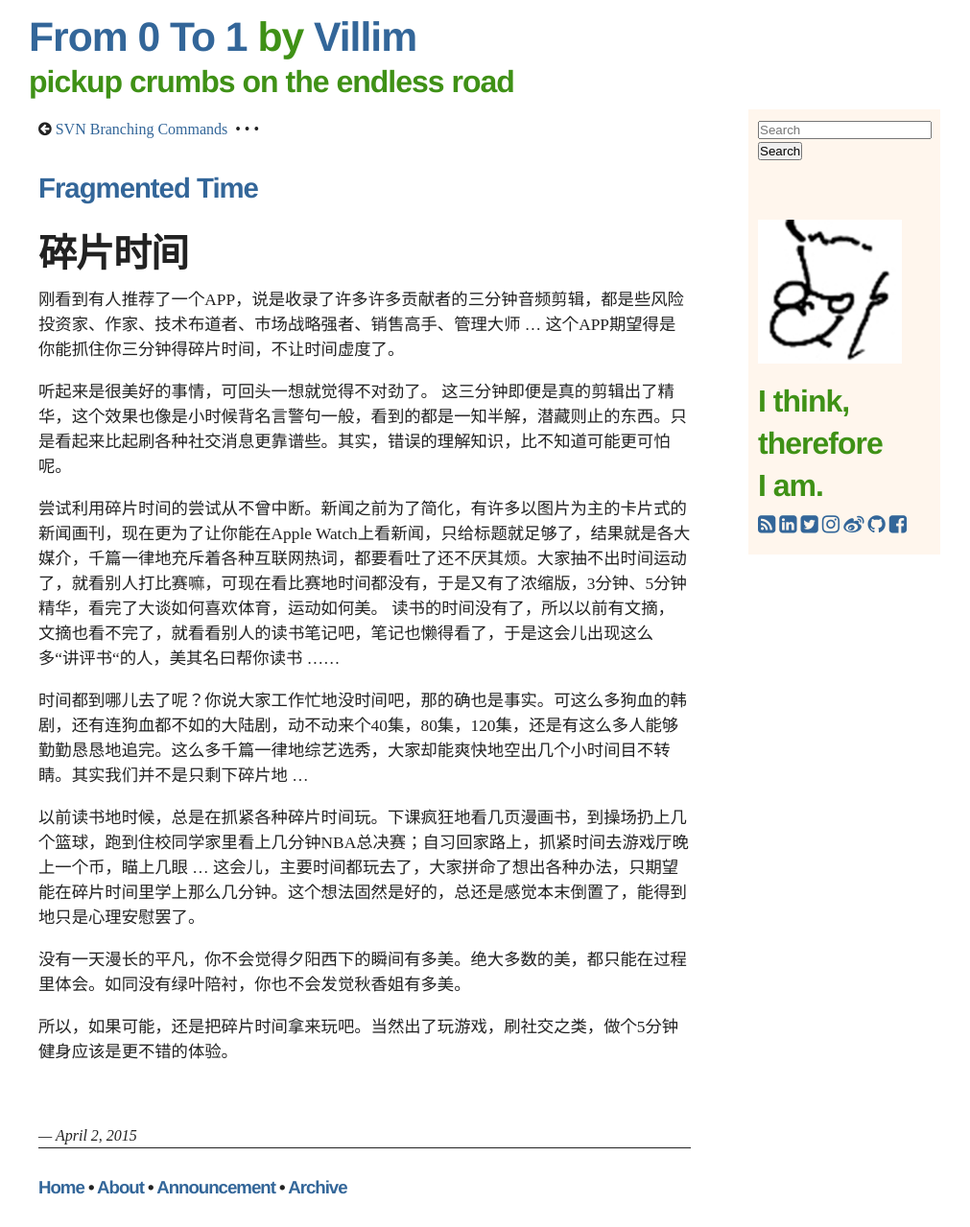
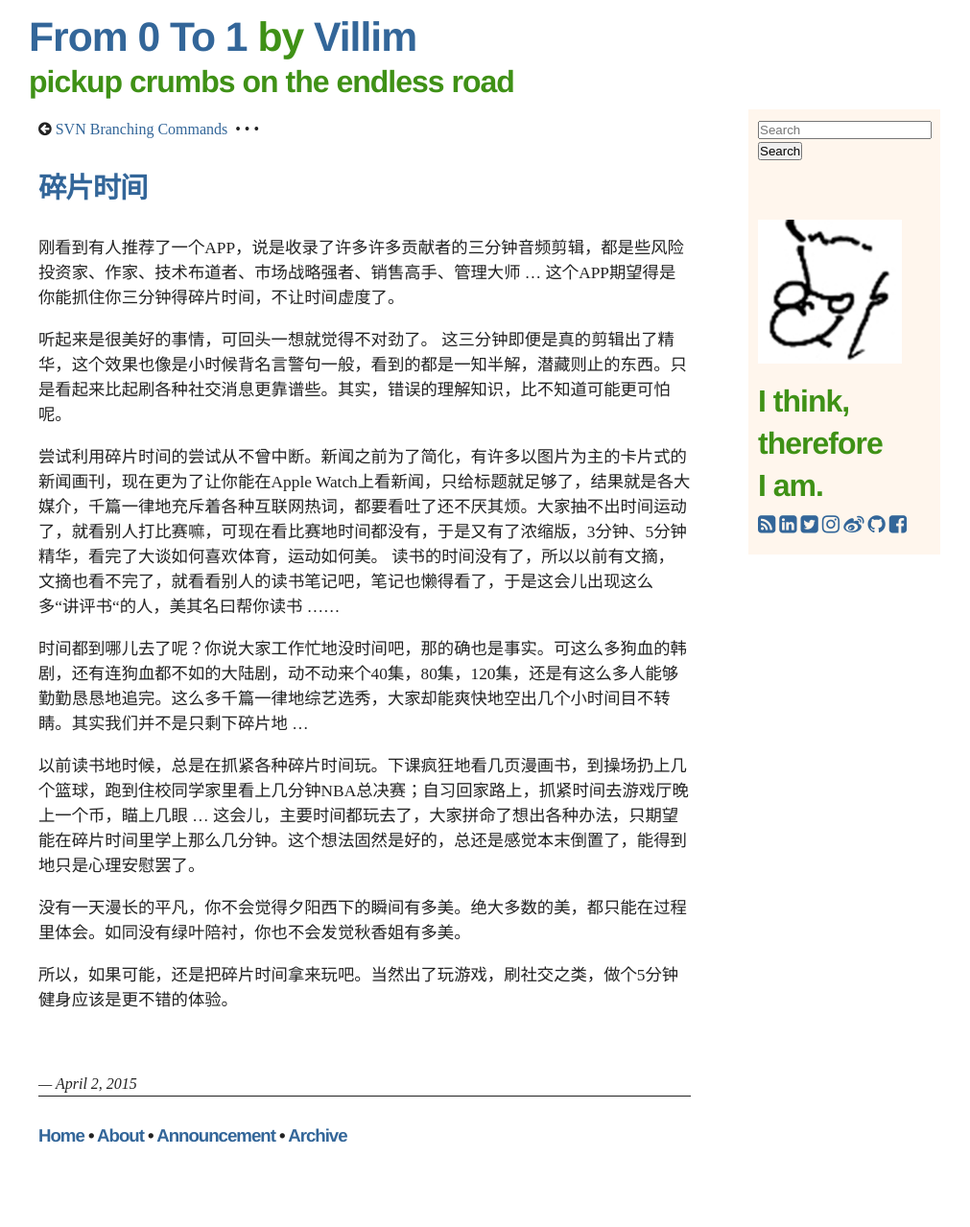
Before and after one commit to villim/villim.github.io, a Jekyll site: the page built from _posts/2015-04-02-fragmented-time.md, in a window 1280 px wide. Shown: the whole page at 96% size, without its empty margins (135-1146 px from the left). Built offline with Jekyll 4.4.1, drawn with Linux system fonts in a browser that asks for light colours; nearby versions of some CDN libraries; Markdown is read by kramdown in place of the engine named in the settings; after the commit the page ends 1225 px from its top, so only the background shows below that.

Commit message:
update post

```diff
--- a/_posts/2015-04-02-fragmented-time.md
+++ b/_posts/2015-04-02-fragmented-time.md
@@ -1,9 +1,8 @@
 ---
 layout: post
-title: Fragmented Time
+title: 碎片时间
 ---
 
-# 碎片时间
 
 刚看到有人推荐了一个APP，说是收录了许多许多贡献者的三分钟音频剪辑，都是些风险投资家、作家、技术布道者、市场战略强者、销售高手、管理大师 ... 这个APP期望得是你能抓住你三分钟得碎片时间，不让时间虚度了。
 
```
